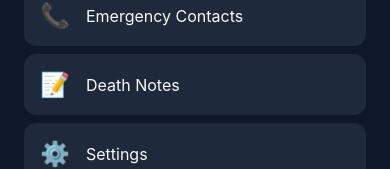
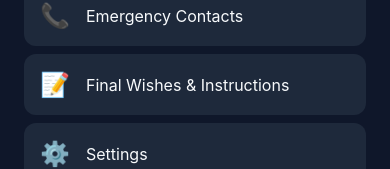
Before and after one commit to MattSureham/dead-yet, a React Native app: screen /Home in a window 390 px wide. Shown: the part 509-678 px from the top of the page. Built offline with nearby package versions, Linux system fonts and the light colour scheme; what expo-notifications would draw is missing.

Commit message:
Rename Death Notes to Final Wishes & Instructions

```diff
--- a/package.json
+++ b/package.json
@@ -16,9 +16,11 @@
     "expo-notifications": "~0.32.16",
     "expo-status-bar": "~3.0.9",
     "react": "19.1.0",
+    "react-dom": "19.1.0",
     "react-native": "0.81.5",
     "react-native-safe-area-context": "^5.7.0",
     "react-native-screens": "^4.24.0",
+    "react-native-web": "^0.21.0",
     "uuid": "^14.0.0"
   },
   "devDependencies": {
--- a/src/navigation/AppNavigator.tsx
+++ b/src/navigation/AppNavigator.tsx
@@ -39,7 +39,7 @@ export default function AppNavigator() {
         <Stack.Screen
           name="Home"
           component={HomeScreen}
-          options={{ title: 'Dead Yet', headerShown: false }}
+          options={{ title: 'Dead Yet?', headerShown: false }}
         />
         <Stack.Screen
           name="Activity"
@@ -54,7 +54,7 @@ export default function AppNavigator() {
         <Stack.Screen
           name="DeathNote"
           component={DeathNoteScreen}
-          options={{ title: 'Death Notes' }}
+          options={{ title: 'Final Wishes & Instructions' }}
         />
         <Stack.Screen
           name="Settings"
--- a/src/screens/HomeScreen.tsx
+++ b/src/screens/HomeScreen.tsx
@@ -76,7 +76,7 @@ export default function HomeScreen({ navigation }: Props) {
         </TouchableOpacity>
         <TouchableOpacity style={styles.menuItem} onPress={() => navigation.navigate('DeathNote')}>
           <Text style={styles.menuIcon}>📝</Text>
-          <Text style={styles.menuText}>Death Notes</Text>
+          <Text style={styles.menuText}>Final Wishes & Instructions</Text>
         </TouchableOpacity>
         <TouchableOpacity style={styles.menuItem} onPress={() => navigation.navigate('Settings')}>
           <Text style={styles.menuIcon}>⚙️</Text>
--- a/src/screens/OnboardingScreen.tsx
+++ b/src/screens/OnboardingScreen.tsx
@@ -103,7 +103,7 @@ export default function OnboardingScreen({ navigation }: Props) {
             <Text style={styles.stepLabel}>Step 2 of 2</Text>
             <Text style={styles.title}>Create a PIN</Text>
             <Text style={styles.subtitle}>
-              This PIN protects your death notes. You'll need it to access them later.
+              This PIN protects your Final Wishes & Instructions. You'll need it to access them later.
             </Text>
             <TextInput
               style={styles.input}
--- a/src/screens/SettingsScreen.tsx
+++ b/src/screens/SettingsScreen.tsx
@@ -22,7 +22,7 @@ export default function SettingsScreen({ navigation }: Props) {
   const handleClearData = () => {
     Alert.alert(
       'Delete All Data',
-      'This will permanently delete all your data including emergency contacts and death notes. This cannot be undone.',
+      'This will permanently delete all your data including emergency contacts and Final Wishes & Instructions. This cannot be undone.',
       [
         { text: 'Cancel', style: 'cancel' },
         {
```
Also changed, not shown: 1 other file (tests, documents, lock files or other folders).
